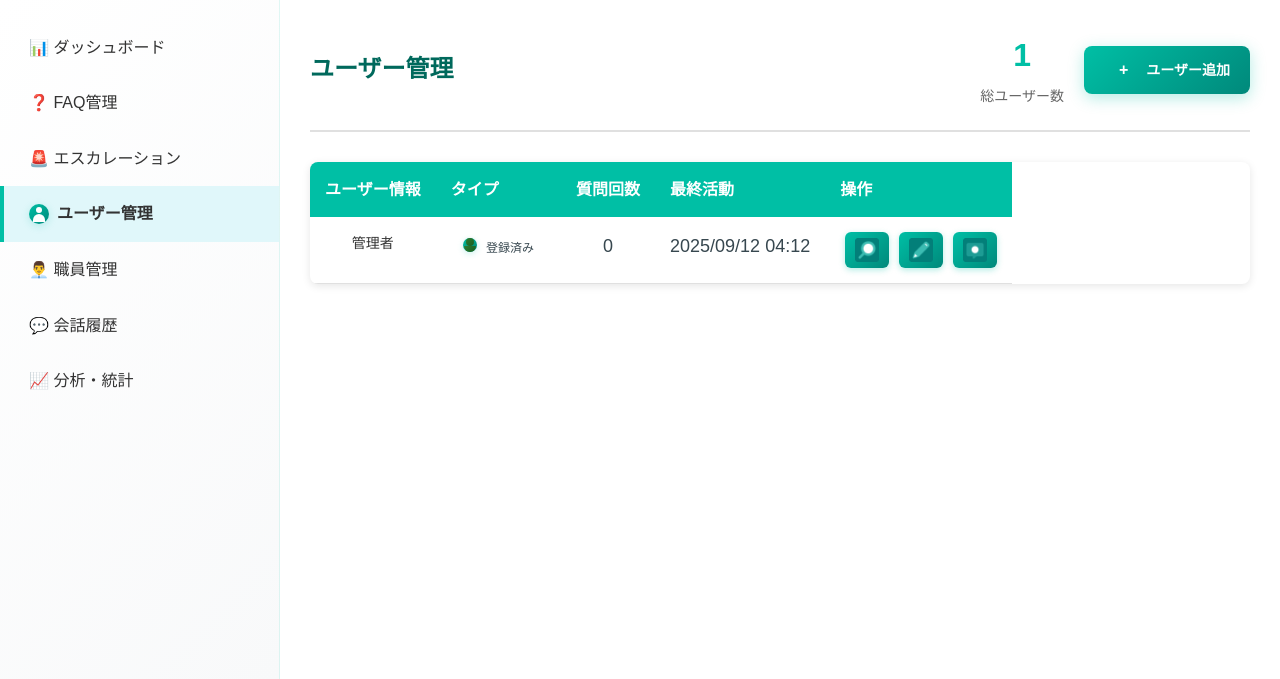
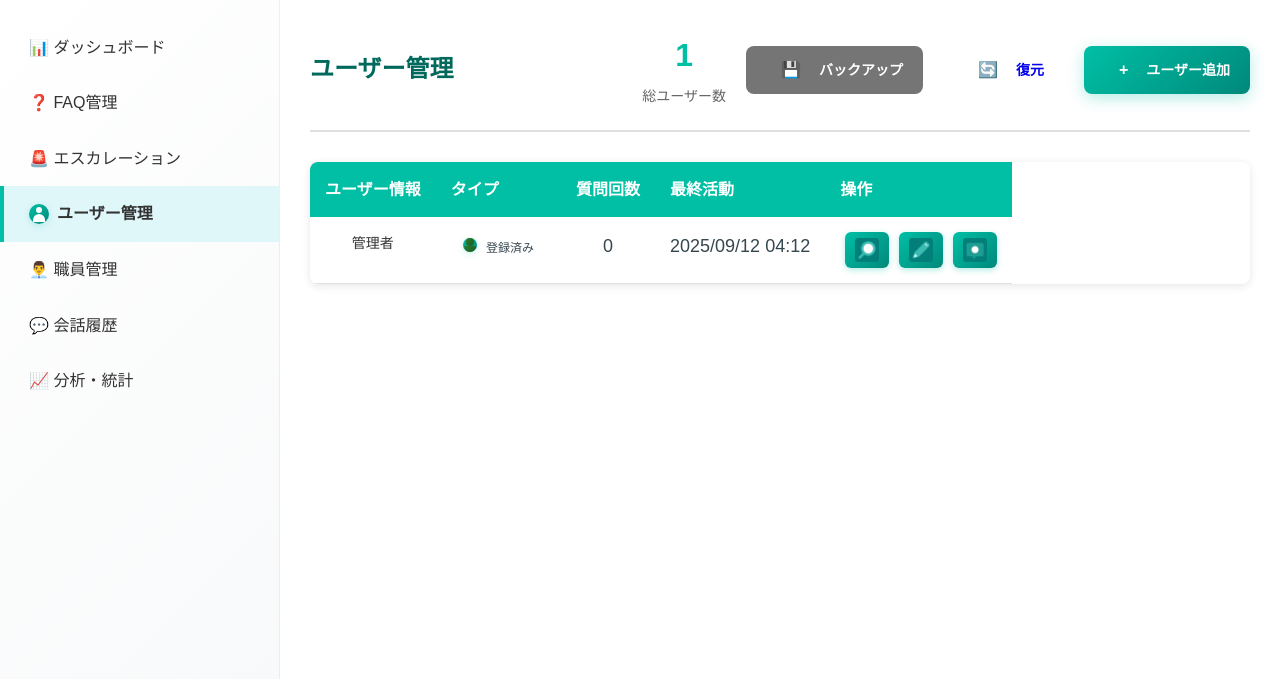
Before and after one commit to londirunotf/dm-chatbot, a Flask app: page /admin/users in a window 1280 px wide. Shown: the part 97-776 px from the top of the page. Run offline with Flask 3, Linux system fonts and the light colour scheme; the visitor is signed in with stand-in values (Sample User, id 1); some libraries are stand-ins or nearby versions.

Commit message:
Update user_list.html

```diff
--- a/app/templates/admin/user_list.html
+++ b/app/templates/admin/user_list.html
@@ -11,6 +11,14 @@
                     <span class="label">総ユーザー数</span>
                 </div>
             </div>
+            <a href="{{ url_for('admin.user_backup') }}" class="btn btn-secondary">
+                <span class="btn-icon">💾</span>
+                バックアップ
+            </a>
+            <a href="{{ url_for('admin.user_restore') }}" class="btn btn-warning">
+                <span class="btn-icon">🔄</span>
+                復元
+            </a>
             <a href="{{ url_for('admin.user_add') }}" class="btn btn-primary">
                 <span class="btn-icon">+</span>
                 ユーザー追加
```
